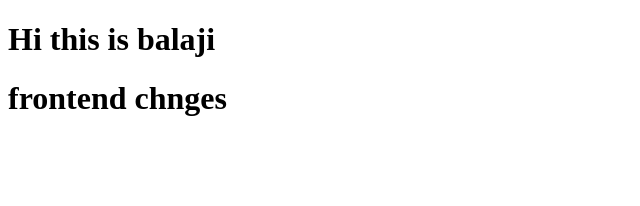
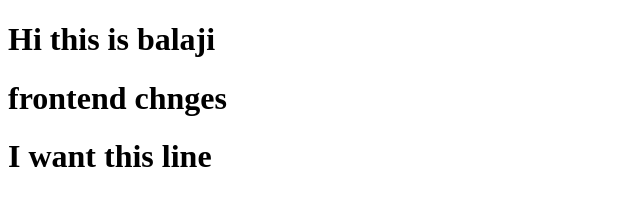
Before and after one commit to Balaji-pandiarajan/samplerepo, a plain HTML site: page index.html in a window 1280 px wide. Shown: the whole page, without its empty margins (0-640 px from the left). Drawn offline with Linux system fonts and the light colour scheme.

Commit message:
fix: fix some code in index

```diff
--- a/index.html
+++ b/index.html
@@ -8,5 +8,6 @@
 <body>
     <h1>Hi this is balaji</h1>
     <h1>frontend chnges</h1>
+    <h1>I want this line</h1>
 </body>
 </html>
```
